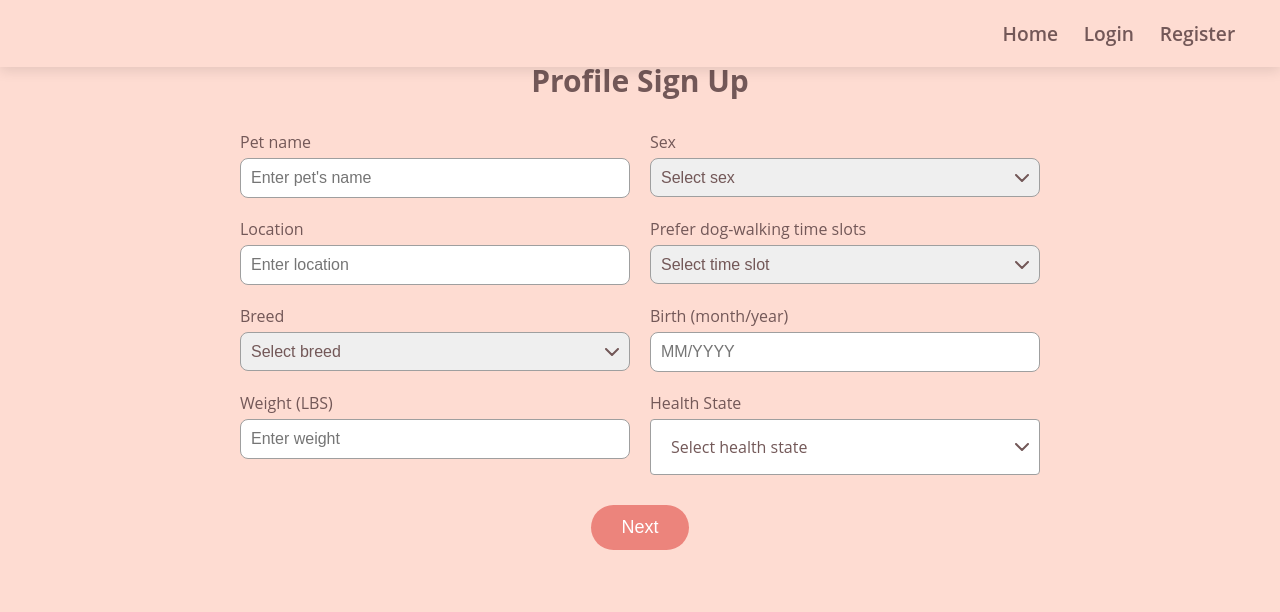
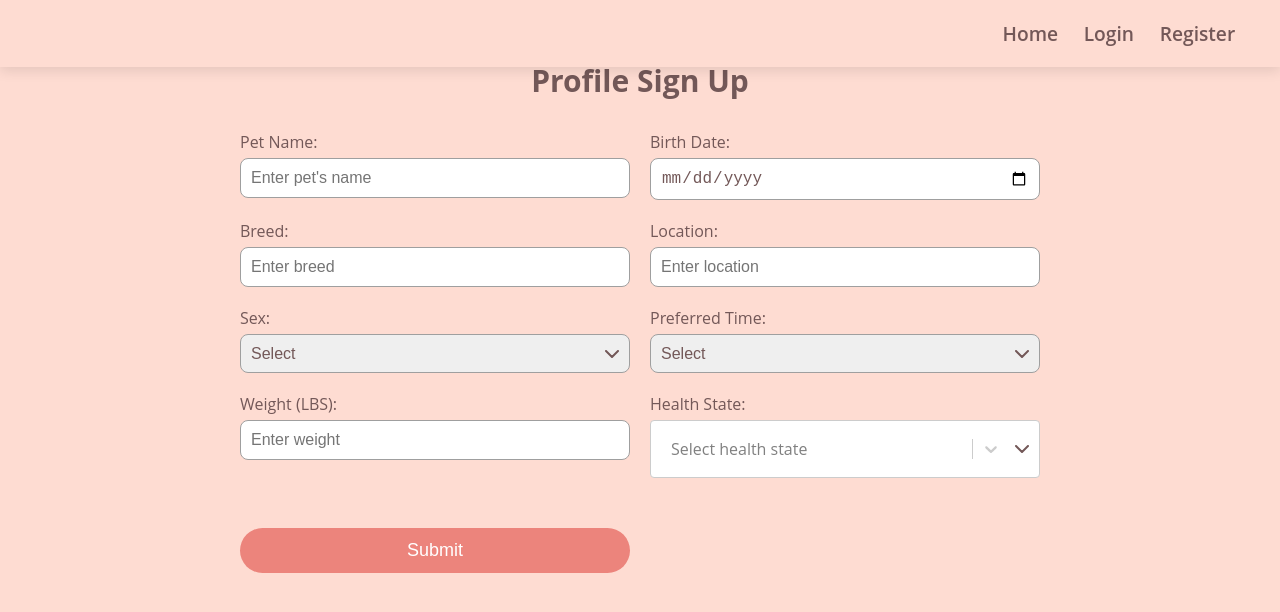
Before and after one commit to CharlesDaiii/petpals, a React (Create React App) app: page /ProfileSignUp in a window 1280 px wide. Shown: the top 612 px of the page. Built offline with nearby package versions, Linux system fonts and the light colour scheme.

Commit message:
update bridge

```diff
--- a/src/components/ProfileSignUp.js
+++ b/src/components/ProfileSignUp.js
@@ -1,143 +1,184 @@
-import React, { useState } from 'react';
-import Select from 'react-select';
-import '../styles/ProfileSignUp.css';
+import React, { useState } from "react";
+import Select from "react-select";
+import "../styles/ProfileSignUp.css";
 
-export const ProfileSignUp = () => {
-    const [birth, setBirth] = useState("");
-    // Health State options
+const ProfileSignUp = () => {
+    const [formData, setFormData] = useState({
+        name: "",
+        sex: "",
+        preferred_time: "",
+        breed: "",
+        birth_date: "",
+        location: "",
+        weight: "",
+        health_states: []
+    });
+
     const healthOptions = [
-        { value: 'rabies', label: 'Rabies' },
-        { value: 'dhlpp', label: 'DHLPP (Distemper, Hepatitis, Leptospirosis, Parainfluenza, Parvovirus)' },
-        { value: 'bordetella', label: 'Bordetella' },
-        { value: 'heartworm', label: 'Heartworm Prevention' },
-        { value: 'lyme', label: 'Lyme Disease' },
-        { value: 'leptospirosis', label: 'Leptospirosis' },
-        { value: 'influenza', label: 'Canine Influenza' }
+        { value: "rabies", label: "Rabies" },
+        { value: "dhlpp", label: "DHLPP" },
+        { value: "bordetella", label: "Bordetella" },
+        { value: "heartworm", label: "Heartworm Prevention" },
+        { value: "lyme", label: "Lyme Disease" },
+        { value: "leptospirosis", label: "Leptospirosis" },
+        { value: "influenza", label: "Canine Influenza" }
     ];
 
-    // Birth validation handler
-    const handleBirthChange = (e) => {
-        const value = e.target.value;
-        if (value === '' || /^[0-9/]*$/.test(value)) {
-            if (value.length <= 7) {
-                setBirth(value);
+    const handleInputChange = (e) => {
+        const { name, value } = e.target;
+        setFormData({
+            ...formData,
+            [name]: value
+        });
+    };
 
-                if (value.length === 2 && !value.includes('/')) {
-                    setBirth(value + '/');
-                }
+    const handleSelectChange = (selectedOptions) => {
+        const healthStates = selectedOptions.map((option) => option.value);
+        setFormData({
+            ...formData,
+            health_states: healthStates
+        });
+    };
+
+    const handleSubmit = async (e) => {
+        e.preventDefault();
+        try {
+            const response = await fetch("http://127.0.0.1:8000/api/pets/", {
+                method: "POST",
+                headers: {
+                    "Content-Type": "application/json"
+                },
+                body: JSON.stringify(formData)
+            });
+
+            if (response.ok) {
+                alert("Pet profile created successfully!");
+                setFormData({
+                    name: "",
+                    sex: "",
+                    preferred_time: "",
+                    breed: "",
+                    birth_date: "",
+                    location: "",
+                    weight: "",
+                    health_states: []
+                });
+            } else {
+                alert("Failed to create pet profile. Please try again.");
             }
+        } catch (error) {
+            console.error("Error:", error);
         }
     };
+
     return (
         <div className="profile-signup">
             <header className="AppHeader">
                 <button className="header-button">Home</button>
                 <button className="header-button">Login</button>
                 <button className="header-button">Register</button>
-      </header>
+            </header>
 
             <div className="form-container">
                 <h2 className="profile-title">Profile Sign Up</h2>
-                <div className="form-grid">
+                <form onSubmit={handleSubmit} className="form-grid">
                     <label>
-                        Pet name
+                        Pet Name:
                         <input
                             type="text"
+                            name="name"
+                            value={formData.name}
+                            onChange={handleInputChange}
                             className="input-field"
                             placeholder="Enter pet's name"
                         />
                     </label>
                     <label>
-                        Sex
-                        <select className="input-field">
-                            <option value="">Select sex</option>
-                            <option value="male">Male</option>
-                            <option value="female">Female</option>
-                            <option value="neutered">Neutered</option>
+                        Birth Date:
+                        <input
+                            type="date"
+                            name="birth_date"
+                            value={formData.birth_date}
+                            onChange={handleInputChange}
+                            className="input-field"
+                        />
+                    </label>
+                    <label>
+                        Breed:
+                        <input
+                            type="text"
+                            name="breed"
+                            value={formData.breed}
+                            onChange={handleInputChange}
+                            className="input-field"
+                            placeholder="Enter breed"
+                        />
+                    </label>
+                    <label>
+                        Location:
+                        <input
+                            type="text"
+                            name="location"
+                            value={formData.location}
+                            onChange={handleInputChange}
+                            className="input-field"
+                            placeholder="Enter location"
+                        />
+                    </label>
+                    <label>
+                        Sex:
+                        <select
+                            name="sex"
+                            value={formData.sex}
+                            onChange={handleInputChange}
+                            className="input-field"
+                        >
+                            <option value="">Select</option>
+                            <option value="Male">Male</option>
+                            <option value="Female">Female</option>
+                            <option value="Neutered">Neutered</option>
                         </select>
                     </label>
                     <label>
-                        Location
-                        <input type="text" className="input-field" placeholder="Enter location" id="location-field" />
-                    </label>
-                    <label>
-                        Prefer dog-walking time slots
-                        <select className="input-field">
-                            <option value="">Select time slot</option>
-                            <option value="morning">Morning (6-9 AM)</option>
-                            <option value="midday">Midday (11 AM - 2 PM)</option>
-                            <option value="afternoon">Afternoon (3-6 PM)</option>
-                            <option value="evening">Evening (6-9 PM)</option>
+                        Preferred Time:
+                        <select
+                            name="preferred_time"
+                            value={formData.preferred_time}
+                            onChange={handleInputChange}
+                            className="input-field"
+                        >
+                            <option value="">Select</option>
+                            <option value="Morning">Morning</option>
+                            <option value="Midday">Midday</option>
+                            <option value="Afternoon">Afternoon</option>
+                            <option value="Evening">Evening</option>
                         </select>
                     </label>
                     <label>
-                        Breed
-                        <select className="input-field">
-                            <option value="">Select breed</option>
-                            <option value="labrador">Labrador Retriever</option>
-                            <option value="golden">Golden Retriever</option>
-                            <option value="german_shepherd">German Shepherd</option>
-                            <option value="bulldog">Bulldog</option>
-                            <option value="poodle">Poodle</option>
-                            <option value="beagle">Beagle</option>
-                            <option value="rottweiler">Rottweiler</option>
-                            <option value="dachshund">Dachshund</option>
-                            <option value="boxer">Boxer</option>
-                            <option value="husky">Siberian Husky</option>
-                        </select>
-                    </label>
-                    <label>
-                        Birth (month/year)
+                        Weight (LBS):
                         <input
-                            type="text"
+                            type="number"
+                            name="weight"
+                            value={formData.weight}
+                            onChange={handleInputChange}
                             className="input-field"
-                            placeholder="MM/YYYY"
-                            value={birth}
-                            onChange={handleBirthChange}
+                            placeholder="Enter weight"
                         />
                     </label>
                     <label>
-                        Weight (LBS)
-                        <input type="number" className="input-field" placeholder="Enter weight" min="1" />
-                    </label>
-                    <label>
-                        Health State
+                        Health State:
                         <Select
                             isMulti
                             options={healthOptions}
-                            className="no-border"
+                            onChange={handleSelectChange}
                             classNamePrefix="select"
                             placeholder="Select health state"
-                            styles={{
-                                control: (base) => ({
-                                    ...base,
-                                    border: '1px solid #9F9F9F',
-                                    boxShadow: 'none',
-                                    minHeight: '42px',
-                                    backgroundColor: 'white'
-                                }),
-                                multiValueLabel: (base) => ({
-                                    ...base,
-                                    color: '#735858'
-                                }),
-                                // 隐藏下拉指示器（箭头）
-                                dropdownIndicator: () => ({
-                                    display: 'none'
-                                }),
-                                // 隐藏分隔线
-                                indicatorSeparator: () => ({
-                                    display: 'none'
-                                }),
-                                // 确保文字颜色一致
-                                placeholder: (base) => ({
-                                    ...base,
-                                    color: '#735858'
-                                })
-                            }}
                         />
                     </label>
-                </div>
-                <button className="next-button">Next</button>
+                    <button type="submit" className="next-button">
+                        Submit
+                    </button>
+                </form>
             </div>
         </div>
     );
```
